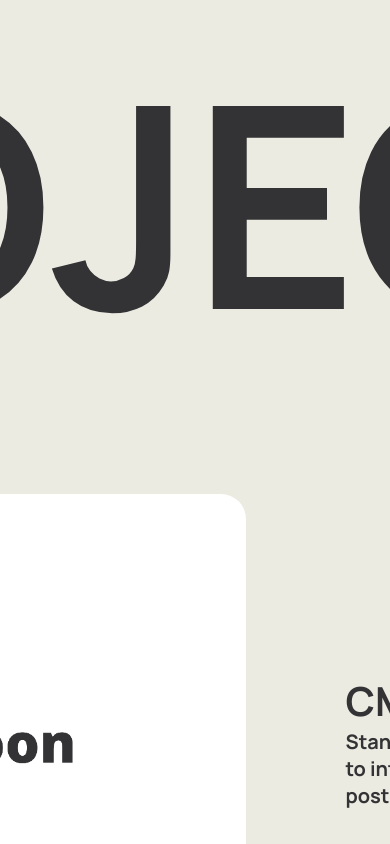
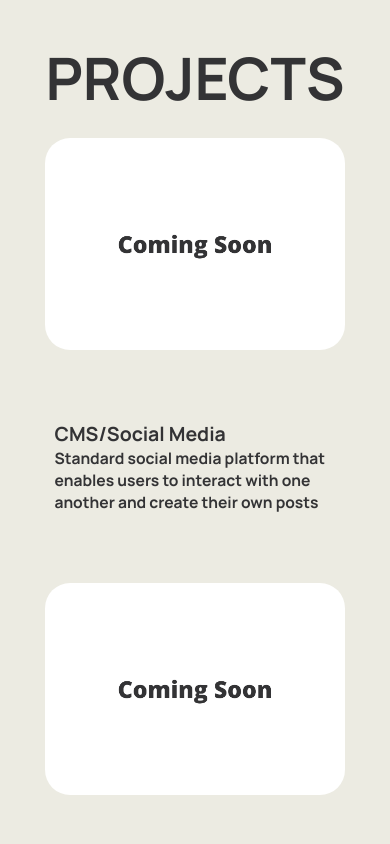
Before and after one commit to teoyi/personal-portfolio, a Next.js app: page / in a window 390 px wide. Shown: the part 1780-2624 px from the top of the page. Built offline with nearby package versions, Linux system fonts and the light colour scheme; a web font is replaced by a local one.

Commit message:
added mobile and tablet responsiveness to project section

```diff
--- a/src/styles/Projects.module.css
+++ b/src/styles/Projects.module.css
@@ -8,7 +8,7 @@
 
 .title{
     font-family: 'Manrope B';
-    font-size: 282px;
+    font-size: 244px;
 }
 
 .image{
@@ -53,3 +53,90 @@
 .text p{
     font-size: 20px;
 }
+
+
+/* 320px — 480px: Mobile devices */
+@media only screen and (min-width: 320px) and (max-width: 480px){
+    .title{
+        font-size: 15vw;
+        margin-top: 30px;
+    }
+    .project1{
+        flex-direction: column;
+    }
+    .project2{
+        flex-direction: column;
+    }
+    .project3{
+        flex-direction: column;
+    }
+    .image{
+        margin: 20px;
+        height: 212px;
+        width: 300px;
+
+    }
+    .text{
+        width: 281px;
+    }
+    .text h1{
+        font-size: 5vw;
+    }
+    .text p{
+        font-size: 4vw;
+    }
+}
+/* 481px — 768px: iPads, Tablets */
+@media only screen and (min-width: 481px) and (max-width: 768px){
+    .title{
+        font-size: 115px;
+    }
+    .project1{
+        flex-direction: column;
+    }
+    .project2{
+        flex-direction: column;
+    }
+    .project3{
+        flex-direction: column;
+    }
+    .image{
+        margin: 20px;
+        height: 424px;
+        width: 600px;
+
+    }
+    .text{
+        width: 530px;
+    }
+}
+/* 769px — 1024px: Small screens, laptops */
+@media only screen and (min-width: 769px) and (max-width: 1024px){
+    .title{
+        font-size: 158px;
+    }
+    .project1{
+        flex-direction: column;
+    }
+    .project2{
+        flex-direction: column;
+    }
+    .project3{
+        flex-direction: column;
+    }
+    .image{
+        margin: 20px;
+    }
+    .text{
+        width: 666px;
+    }
+}
+/* 1025px — 1200px: Desktops, large screens */
+@media only screen and (min-width: 1025px) and (max-width: 1200px){
+
+}
+
+/* 1201px and more —  Extra large screens, TV -> current original styling is for that  */
+@media only screen and (min-width: 1980px){
+
+}
```
